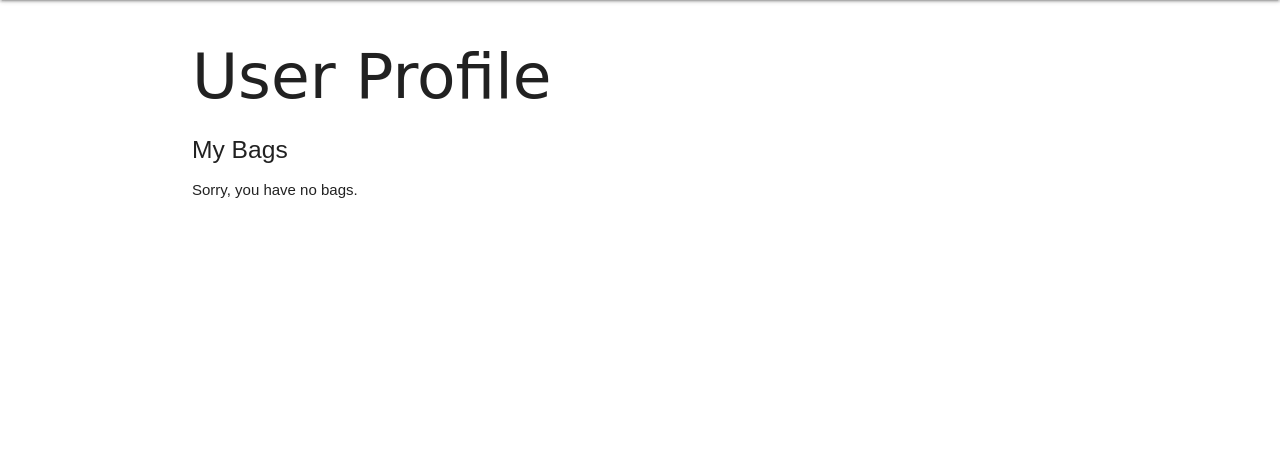
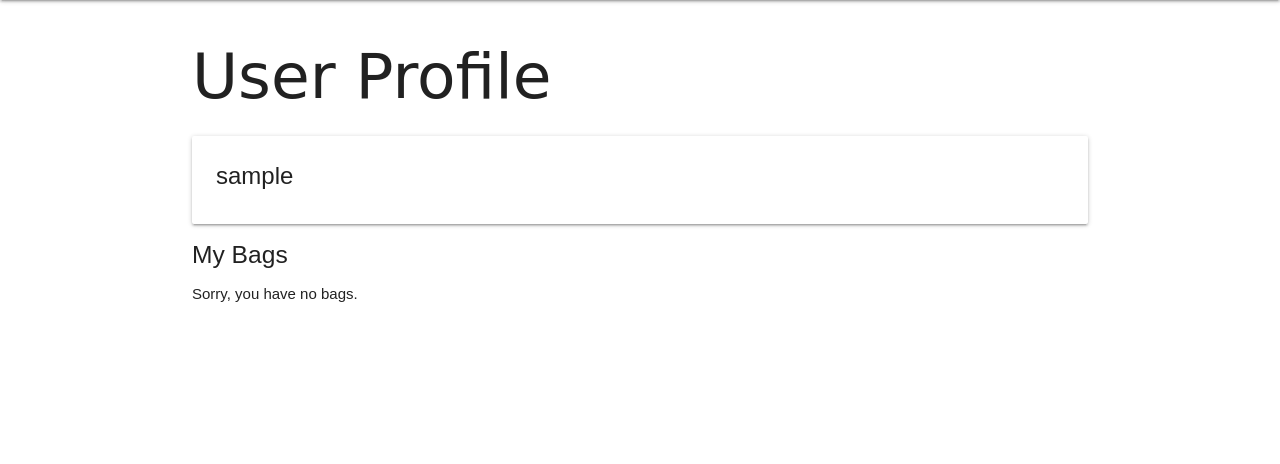
Before and after one commit to nikitamadora/cuppasugga, a Django app: page /profile/ in a window 1280 px wide. Shown: the part 64-528 px from the top of the page. Run offline with Django 3.2, Linux system fonts and the light colour scheme; the visitor is signed in with stand-in values (Sample User, id 1); data that the repository does not hold is empty; some web fonts are replaced.

Commit message:
added profile content to profile page

```diff
--- a/cuppasugga/main_app/templates/main_app/bag_detail.html
+++ b/cuppasugga/main_app/templates/main_app/bag_detail.html
@@ -8,7 +8,7 @@
         <div class="card">
             <div class="card-content">
                 <span class="card-title"></span>
-                <p>Color: {{ bag.content }}</p>
+                <p>{{ bag.content }}</p>
             </div>
           <div class="card-action">
                 <a href="{% url 'bags_update' user.id bag.id %}">Edit</a>
--- a/cuppasugga/main_app/templates/main_app/profile.html
+++ b/cuppasugga/main_app/templates/main_app/profile.html
@@ -3,7 +3,13 @@
 
 <h1>User Profile</h1>
 
-
+<div class="card">
+    <div class="card-content">
+        <span class="card-title">{{user.profile.user}}</span>
+        <p>{{ user.profile.location}}</p>
+        <p>{{ user.profile.bio}}</p>
+    </div>
+</div>
 
 <h5>My Bags</h5>
     {% for bag in bags %}
```
